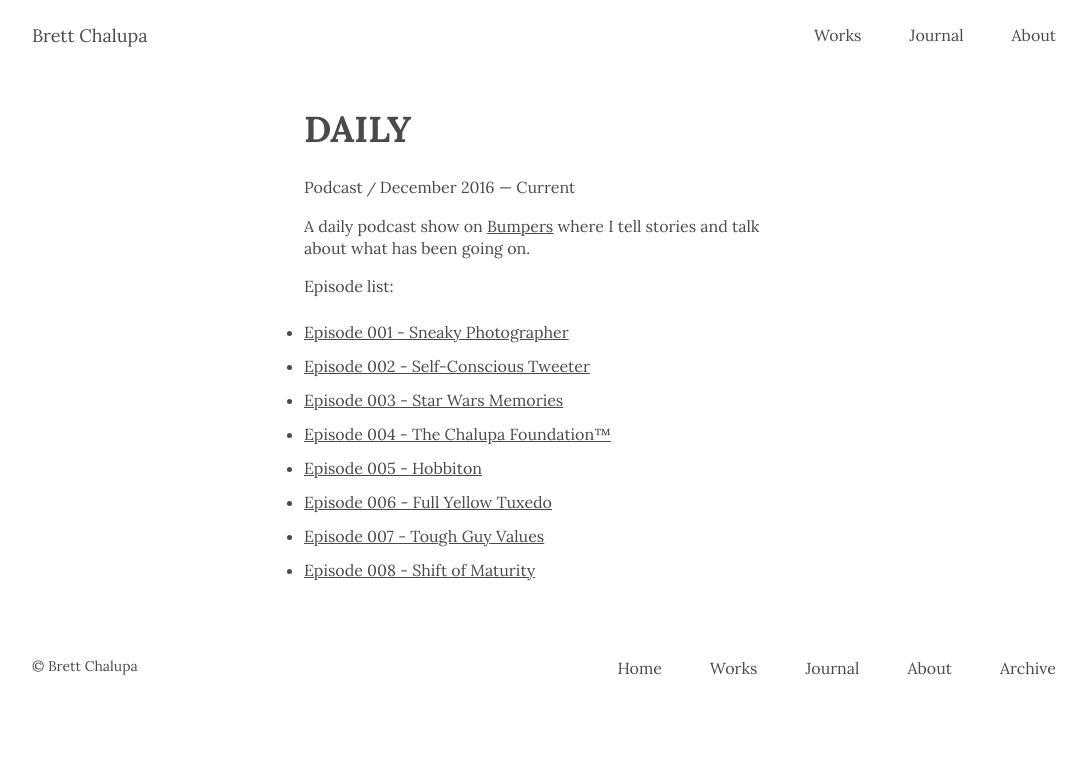
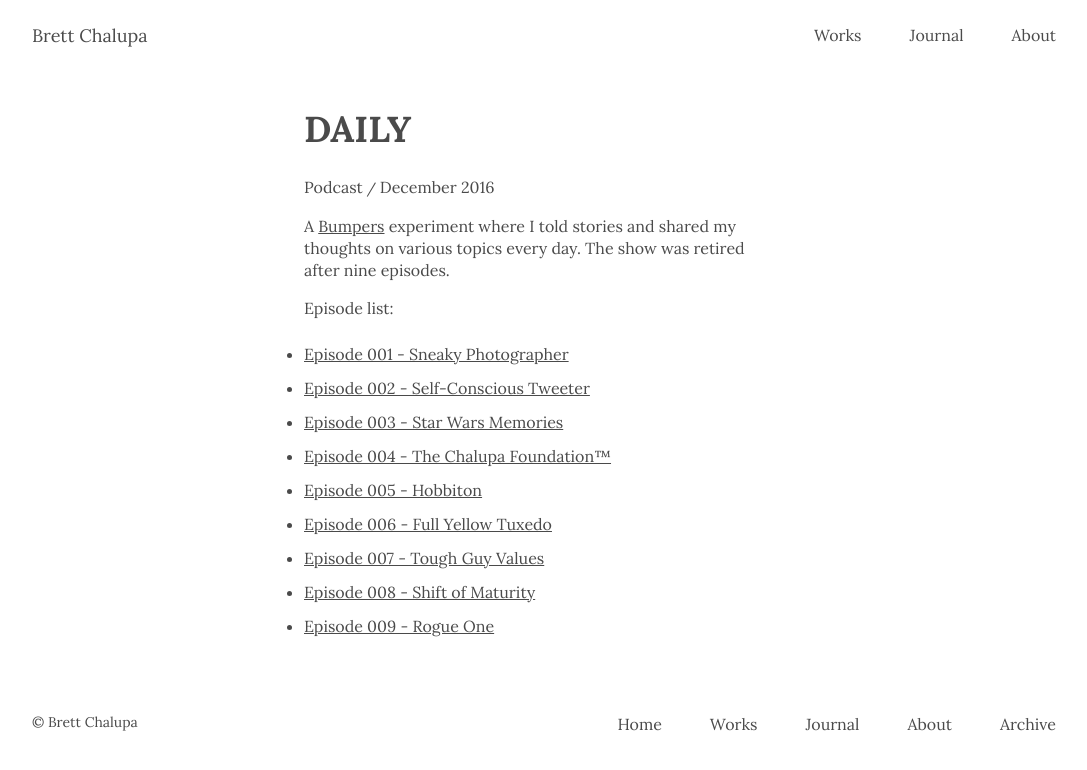
Before and after one commit to brettchalupa/brettchalupa.github.io, a Jekyll site: the page built from _works/daily.md, in a window 1280 px wide. Shown: the top 770 px of the page, without its empty margins (96-1183 px from the left). Built offline with Jekyll 4.4.1, drawn with Linux system fonts in a browser that asks for light colours; a script that is not in the unit is left out.

Commit message:
Add Daily 009 and complete the work
This rewrites the content to be past-tense and set the period to just be
December 2016.

```diff
--- a/_works/daily.md
+++ b/_works/daily.md
@@ -7,10 +7,12 @@ tags:
 - podcast
 - featured
 layout: work
-period: December 2016 — Current
+period: December 2016
 ---
 
-A daily podcast show on [Bumpers](https://bumpers.fm/brett) where I tell stories and talk about what has been going on.
+A [Bumpers](https://bumpers.fm/brett) experiment where I told stories
+and shared my thoughts on various topics every day. The show was retired
+after nine episodes.
 
 Episode list:
 
@@ -22,3 +24,4 @@ Episode list:
 - [Episode 006 - Full Yellow Tuxedo](https://bumpers.fm/e/b1840elq34m002moh1sg)
 - [Episode 007 - Tough Guy Values](https://bumpers.fm/e/b18t6ijsvtig02k9hr80)
 - [Episode 008 - Shift of Maturity](https://bumpers.fm/e/b19i9mjjumh005bv23t0)
+- [Episode 009 - Rogue One](https://bumpers.fm/e/b1a76o7ufdfg02stha8g)
```
